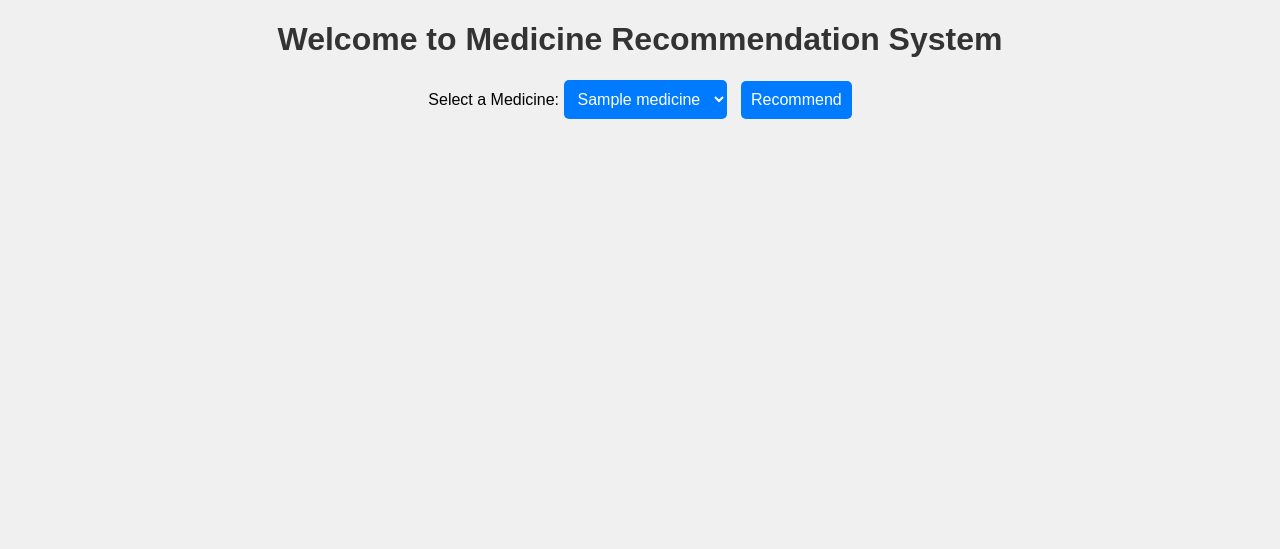
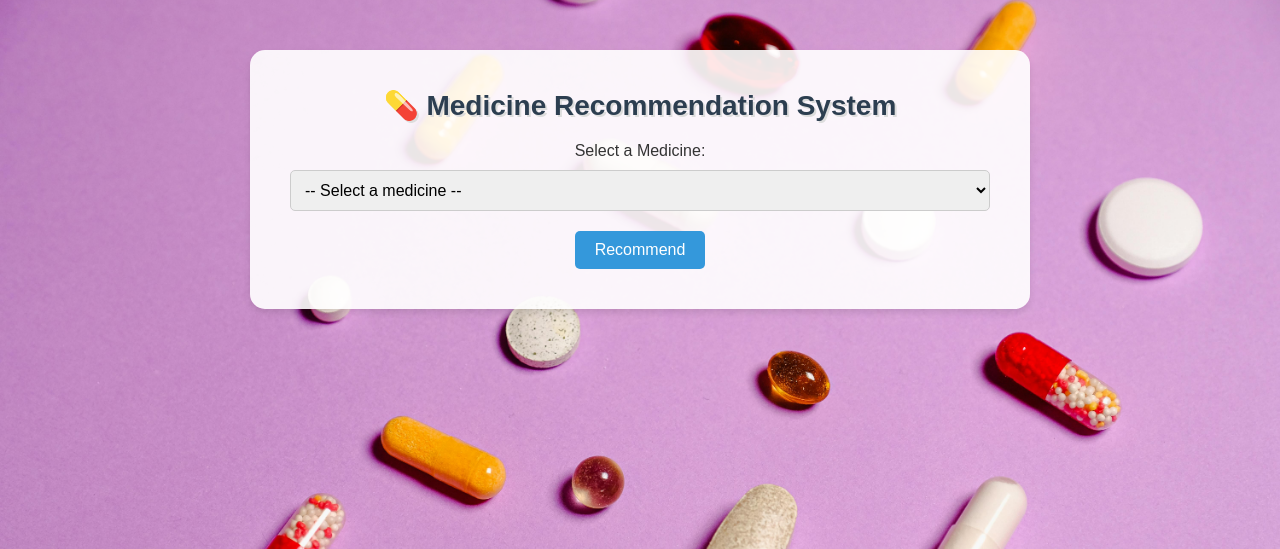
Before and after one commit to PandeyMritunjay/Medicine-Recommendation-Systems, a Flask app: template templates/index.html in a window 1280 px wide. Shown: the top 549 px of the page. Run offline with Flask 3, Linux system fonts and the light colour scheme; the template is opened without the code that fills it: most values are stand-ins (such as "Sample title", 1, 10 or a date in 2020); parts of the project's set-up code (start-up, migrations or seed data) failed here and were passed over.

Commit message:
improved ui

```diff
--- a/app.py
+++ b/app.py
@@ -1,42 +1,46 @@
 from flask import Flask, render_template, request, jsonify
-import numpy as np
 import pandas as pd
-import nltk
 import pickle
-from sklearn.metrics.pairwise import cosine_similarity
-from sklearn.feature_extraction.text import CountVectorizer
-import os
 
-app = Flask(__name__, template_folder="templates")
+app = Flask(__name__, template_folder="templates", static_folder="static")
 
-
-medicines_dict = pickle.load(open('Project/Medicine Recommendation/medicine_dict.pkl','rb'))
+# Load the data and similarity matrix
+medicines_dict = pickle.load(open('medicine_dict.pkl', 'rb'))
 medicines = pd.DataFrame(medicines_dict)
-similarity = pickle.load(open('Project\Medicine Recommendation\similarity.pkl','rb'))
+similarity = pickle.load(open('similarity.pkl', 'rb'))
 
 # Function to recommend medicines based on input medicine
 def recommend(medicine):
-    medicine_index = medicines[medicines['Drug_Name'] == medicine].index[0]
-    distances = similarity[medicine_index]
-    medicines_list = sorted(list(enumerate(distances)), reverse=True, key=lambda x: x[1])[1:6]
-
-    recommended_medicines = [medicines.iloc[i[0]].Drug_Name for i in medicines_list]
-    return recommended_medicines
+    try:
+        # Get the index of the medicine in the dataset
+        medicine_index = medicines[medicines['Drug_Name'] == medicine].index[0]
+        distances = similarity[medicine_index]
+        # Sort medicines by similarity score and exclude the first one (itself)
+        medicines_list = sorted(list(enumerate(distances)), reverse=True, key=lambda x: x[1])[1:6]
+        # Extract medicine names for the recommendations
+        recommended_medicines = [medicines.iloc[i[0]].Drug_Name for i in medicines_list]
+        return recommended_medicines
+    except IndexError:
+        return ["Medicine not found. Please try another."]
 
 @app.route('/')
 def index():
+    # Pass all medicine names for the dropdown in the UI
     medicine_options = list(medicines['Drug_Name'])
     return render_template('index.html', medicines=medicine_options)
 
-
 @app.route('/recommend', methods=['POST'])
 def get_recommendations():
-    # Get input medicine from the user
-    user_input = request.json['input']
-    # Get recommendations for the input medicine
-    recommended_medicines = recommend(user_input)
-    # Return recommendations as JSON response
-    return jsonify({"recommendations": recommended_medicines})
+    try:
+        # Get input medicine from the user
+        user_input = request.json.get('input', '').strip()
+        if not user_input:
+            return jsonify({"recommendations": ["Please provide a valid input."]})
+        # Get recommendations for the input medicine
+        recommended_medicines = recommend(user_input)
+        return jsonify({"recommendations": recommended_medicines})
+    except Exception as e:
+        return jsonify({"recommendations": [f"Error occurred: {str(e)}"]})
 
 if __name__ == '__main__':
     app.run(debug=True)
--- /dev/null
+++ b/requirements.txt
@@ -0,0 +1,5 @@
+Flask
+numpy
+pandas
+nltk
+scikit-learn
--- /dev/null
+++ b/static/css/style.css
@@ -0,0 +1,94 @@
+/* General styling */
+body {
+    font-family: Arial, sans-serif;
+    background: url('/static/images/background.jpg') no-repeat center center fixed;
+    background-size: cover;
+    margin: 0;
+    padding: 0;
+    color: #333;
+}
+
+/* Container styling */
+.container {
+    background-color: rgba(255, 255, 255, 0.9);
+    border-radius: 15px;
+    box-shadow: 0 4px 6px rgba(0, 0, 0, 0.1);
+    padding: 20px 40px;
+    max-width: 700px;
+    width: 100%;
+    text-align: center;
+    margin: 50px auto;
+}
+
+/* Heading */
+h1 {
+    color: #2c3e50;
+    margin-bottom: 20px;
+    font-size: 28px;
+    text-shadow: 2px 2px #ddd;
+}
+
+/* Labels and inputs */
+label {
+    display: block;
+    margin-bottom: 10px;
+    font-size: 16px;
+}
+
+select, input[type="text"] {
+    width: 100%;
+    padding: 10px;
+    margin-bottom: 20px;
+    border: 1px solid #ccc;
+    border-radius: 5px;
+    font-size: 16px;
+}
+
+/* Button styling */
+button {
+    background-color: #3498db;
+    color: white;
+    border: none;
+    padding: 10px 20px;
+    font-size: 16px;
+    border-radius: 5px;
+    cursor: pointer;
+    transition: background-color 0.3s;
+}
+
+button:hover {
+    background-color: #2980b9;
+}
+
+/* Results section */
+.results {
+    margin-top: 20px;
+    text-align: left;
+}
+
+.results h3 {
+    font-size: 20px;
+    color: #2c3e50;
+}
+
+.results ul {
+    list-style-type: none;
+    padding: 0;
+}
+
+.results li {
+    display: flex;
+    align-items: center;
+    background-color: #f9f9f9;
+    margin-bottom: 10px;
+    padding: 10px;
+    border: 1px solid #ddd;
+    border-radius: 5px;
+}
+
+.results li img {
+    height: 50px;
+    width: 50px;
+    margin-right: 15px;
+    border-radius: 5px;
+}
--- /dev/null
+++ b/static/js/script.js
@@ -0,0 +1,33 @@
+function getRecommendation() {
+    const input = document.getElementById('userInput').value;
+    if (!input) {
+        document.getElementById('results').innerHTML = '<h3>Please select a medicine.</h3>';
+        return;
+    }
+
+    fetch('/recommend', {
+        method: 'POST',
+        headers: {
+            'Content-Type': 'application/json'
+        },
+        body: JSON.stringify({ input: input })
+    })
+    .then(response => response.json())
+    .then(data => {
+        const resultsDiv = document.getElementById('results');
+        if (data.recommendations && data.recommendations.length > 0) {
+            const recommendationsList = data.recommendations.map((item, index) => `
+                <li>
+                    <img src="/static/images/medicine${(index % 3) + 1}.jpg" alt="Medicine Image">
+                    ${item}
+                </li>`).join('');
+            resultsDiv.innerHTML = `<h3>Recommended Medicines:</h3><ul>${recommendationsList}</ul>`;
+        } else {
+            resultsDiv.innerHTML = '<h3>No recommendations found.</h3>';
+        }
+    })
+    .catch(error => {
+        console.error('Error:', error);
+        document.getElementById('results').innerHTML = '<h3>Error fetching recommendations.</h3>';
+    });
+}
--- a/templates/index.html
+++ b/templates/index.html
@@ -3,48 +3,25 @@
 <head>
     <meta charset="UTF-8">
     <meta name="viewport" content="width=device-width, initial-scale=1.0">
-    <link rel="stylesheet" type="text/css" href="style.css">
     <title>Medicine Recommendation System</title>
+    <link rel="stylesheet" href="/static/css/style.css">
 </head>
 <body>
-    <h1>Welcome to Medicine Recommendation System</h1>
-    <form id="medicineForm">
-        <label for="medicineSelect">Select a Medicine:</label>
-        <select id="medicineSelect" name="medicineSelect">
+    <div class="container">
+        <h1>💊 Medicine Recommendation System</h1>
+        <label for="userInput">Select a Medicine:</label>
+        <select id="userInput">
+            <option value="">-- Select a medicine --</option>
             {% for medicine in medicines %}
                 <option value="{{ medicine }}">{{ medicine }}</option>
             {% endfor %}
         </select>
-        <button type="submit" id="recommendButton">Recommend</button>
-    </form>
-    <div id="recommendations"></div>
+        <button onclick="getRecommendation()">Recommend</button>
 
-    <script src="https://code.jquery.com/jquery-3.6.0.min.js"></script>
-    <script>
-        $(document).ready(function() {
-            $('#medicineForm').submit(function(event) {
-                event.preventDefault();
-                var userInput = $('#medicineSelect').val();
-                $.ajax({
-                    type: 'POST',
-                    contentType: 'application/json',
-                    url: '/recommend',
-                    data: JSON.stringify({ input: userInput }),
-                    success: function(response) {
-                        var recommendations = response.recommendations;
-                        var html = '<h2>Recommended Medicines:</h2><ul>';
-                        recommendations.forEach(function(medicine) {
-                            html += '<li>' + medicine + '</li>';
-                        });
-                        html += '</ul>';
-                        $('#recommendations').html(html);
-                    },
-                    error: function(xhr, textStatus, errorThrown) {
-                        console.log('Error:', errorThrown);
-                    }
-                });
-            });
-        });
-    </script>
+        <div class="results" id="results">
+            <!-- Recommended medicines will appear here -->
+        </div>
+    </div>
+    <script src="/static/js/script.js"></script>
 </body>
 </html>
--- a/templates/style.css
+++ /dev/null
@@ -1,63 +0,0 @@
-body {
-    font-family: Arial, sans-serif;
-    background-color: #f0f0f0;
-    margin: 0;
-    padding: 0;
-}
-
-.container {
-    max-width: 800px;
-    margin: 0 auto;
-    padding: 20px;
-}
-
-h1 {
-    text-align: center;
-    color: #333;
-}
-
-form {
-    text-align: center;
-    margin-top: 20px;
-}
-
-select, button {
-    padding: 10px;
-    font-size: 16px;
-    border: none;
-    border-radius: 5px;
-    background-color: #007bff;
-    color: #fff;
-    cursor: pointer;
-}
-
-select {
-    margin-right: 10px;
-}
-
-button {
-    transition: background-color 0.3s ease;
-}
-
-button:hover {
-    background-color: #0056b3;
-}
-
-#recommendations {
-    margin-top: 20px;
-}
-
-ul {
-    list-style-type: none;
-    padding: 0;
-}
-
-li {
-    margin-bottom: 5px;
-}
-
-li::before {
-    content: "•";
-    margin-right: 5px;
-    color: #007bff;
-}
```
Also changed, not shown: script.js (deleted, +0 -15 lines), index.html (deleted), static/data/medicine.csv (added), static/images/background.jpg (added), static/images/medicine1.jpg (added), static/images/medicine2.jpg (added), static/images/medicine3.jpg (added).
